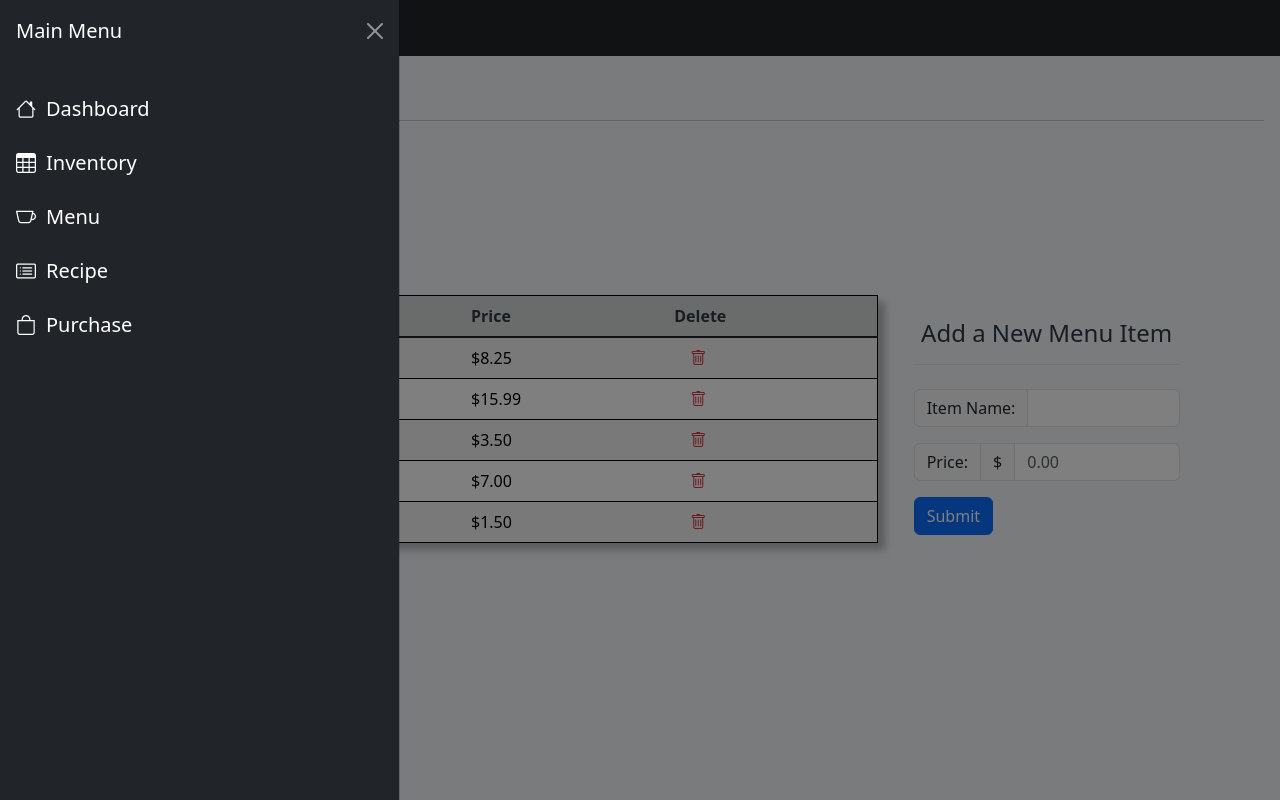
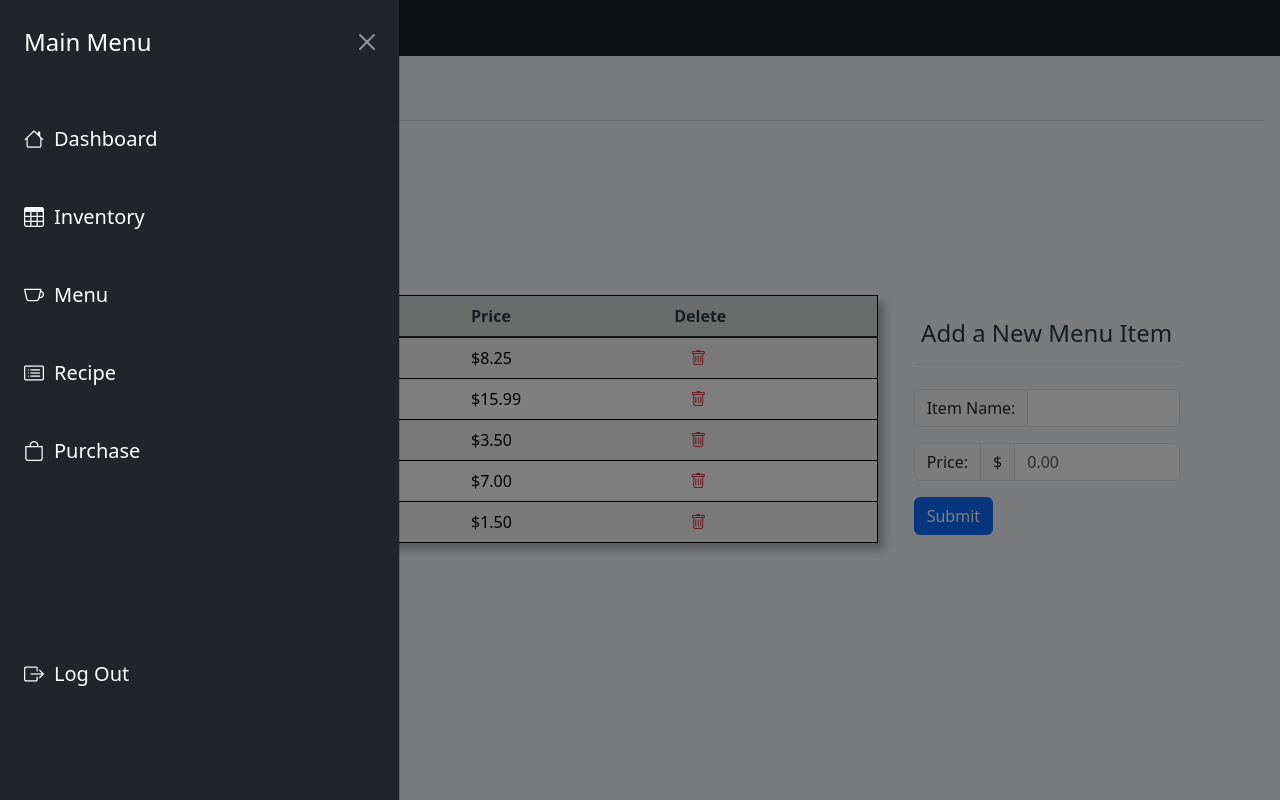
Before and after one commit to HarolineNo/Inventory-Tracker, a Django app: page /inventory/menu/ in a window 1280 px wide, after a click that opens the changed part. Run offline with Django 5.2, Linux system fonts and the light colour scheme; data comes from the database, SQL or seed files in the repository; both versions use the stored data as it was after the commit.

Commit message:
added logout button on navbar

```diff
--- a/Inventory/templates/inventory/inventory.html
+++ b/Inventory/templates/inventory/inventory.html
@@ -52,6 +52,7 @@
         </div>
     </nav>
 
+
     <nav class="navbar navbar-dark bg-dark fixed-top">
         <div class="container-fluid d-flex justify-content-start align-items-center">
             <button class="navbar-toggler" type="button" data-bs-toggle="offcanvas"
@@ -62,24 +63,27 @@
                 Inventory Tracker
             </span>
             <div class="offcanvas offcanvas-start text-bg-dark" tabindex="-1" id="main-nav">
-                <div class="offcanvas-header">
-                    <h5 class="offcanvas-title" id="offcanvasDarkNavbarLabel">Main Menu</h5>
+                <div class="offcanvas-header p-4">
+                    <h5 class="offcanvas-title fs-4" id="offcanvasDarkNavbarLabel">Main Menu</h5>
                     <button type="button" class="btn-close btn-close-white" data-bs-dismiss="offcanvas" aria-label="Close"></button>
                 </div>
-                <div class="p-3">
-                    <a class="nav-link mt-3 mb-4 fs-5" href="{% url 'dashboard' %}">
+                <div class="p-4">
+                    <a class="nav-link mt-3 mb-5 fs-5" href="{% url 'dashboard' %}">
                         <i class="bi bi-house" style="margin-right: 10px;"></i>Dashboard
                     </a>
-                    <a class="nav-link mt-3 mb-4 fs-5" href="{% url 'ingredients_list' %}">
+                    <a class="nav-link mt-3 mb-5 fs-5" href="{% url 'ingredients_list' %}">
                         <i class="bi bi-table" style="margin-right: 10px;"></i>Inventory
                     </a>
-                    <a class="nav-link mb-4 fs-5" href="{% url 'menu_items' %}">
+                    <a class="nav-link mb-5 fs-5" href="{% url 'menu_items' %}">
                         <i class="bi bi-cup" style="margin-right: 10px;"></i>Menu</a>
-                    <a class="nav-link mb-4 fs-5" href="{% url 'recipe_requirements' %}">
+                    <a class="nav-link mb-5 fs-5" href="{% url 'recipe_requirements' %}">
                         <i class="bi bi-card-list" style="margin-right: 10px;"></i>Recipe
                     </a>
                     <a class="nav-link fs-5" href="{% url 'purchase_log' %}">
                         <i class="bi bi-bag" style="margin-right: 10px;"></i>Purchase
+                    </a>
+                    <a class="nav-link fs-5" href="{% url 'login' %}" style="margin-top: 55%;">
+                        <i class="bi bi-box-arrow-right" style="color: white; margin-right: 10px;"></i>Log Out
                     </a>
                 </div>
             </div>
@@ -156,7 +160,7 @@
                                     <td>{{ ingredient.expiration_date }}</td>
                                     <td>
                                         <!--cancel button doesnt work-->
-                                        <a href="{% url 'delete_item' ingredient.id %}" onclick="if(confirm('Are you sure you want to delete this item?')) { alert('{{ ingredient.name }} deleted'); }"
+                                        <a onclick="if(confirm('Are you sure you want to delete this item?')) href="{% url 'delete_item' ingredient.id %}" { alert('{{ ingredient.name }} deleted'); }"
                                         class="text-danger">
                                             <i class="bi bi-trash p-3"></i>
                                         </a>
```
Also changed, not shown: Inventory/templates/inventory/dashboard.html (+10 -7 lines), db.sqlite3.
